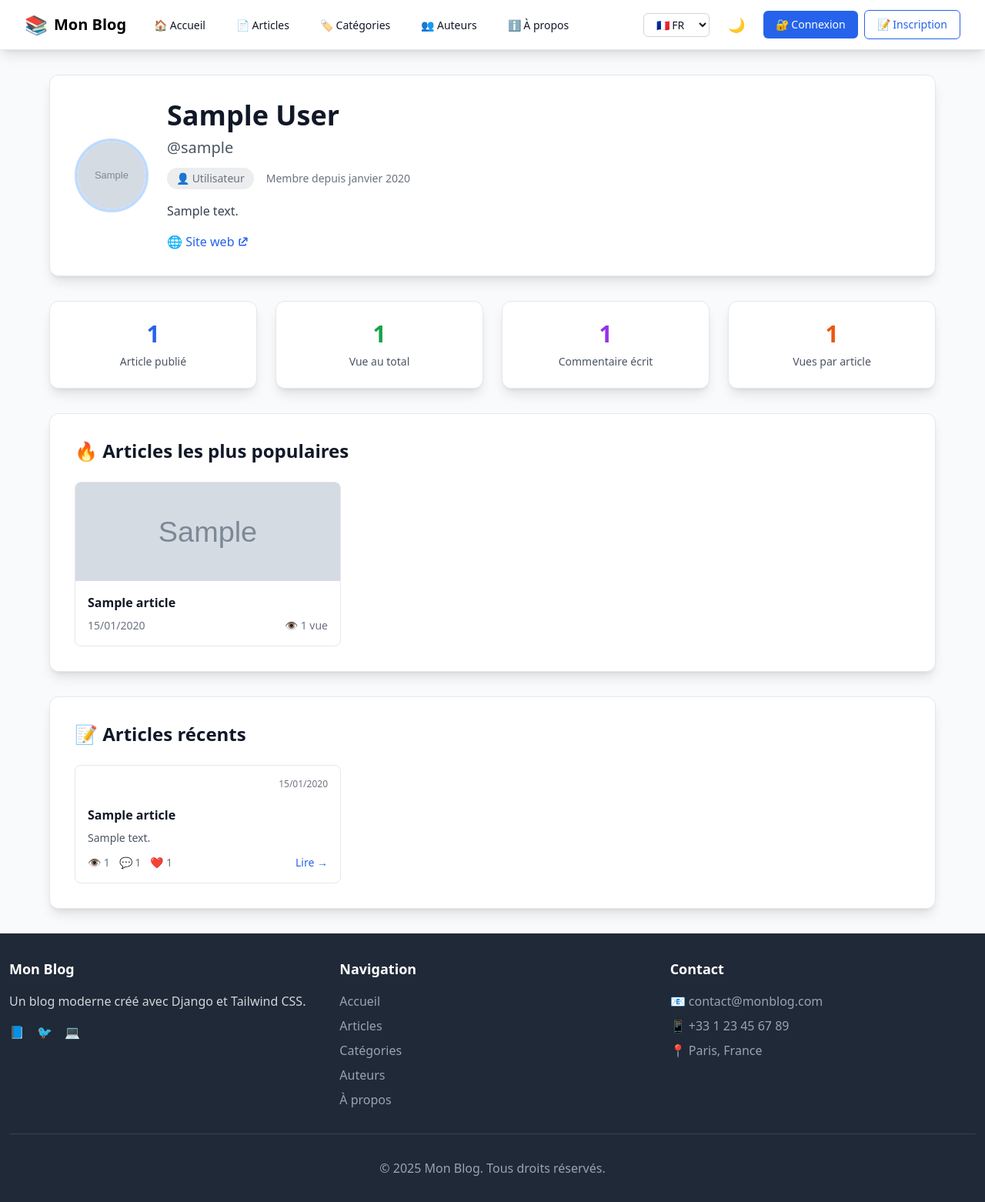
After one commit to GregoryBT/python_django, a Django app: a page that uses mon_site_web/blog/templates/blog/profil_public.html in a window 1280 px wide. The commit adds this page. Shown: the whole page at 77% size. Run offline with Django 5.2, Linux system fonts and the light colour scheme; tables that the repository leaves empty hold one stand-in row (values such as "Sample post"); grey boxes marked "Sample" are stand-in pictures; some libraries are stand-ins or nearby versions.

Commit message:
Ajout profil

```diff
--- /dev/null
+++ b/mon_site_web/blog/templates/blog/profil_public.html
@@ -0,0 +1,223 @@
+{% extends 'blog/base.html' %}
+{% load i18n %}
+
+{% block title %}{{ user_profile.get_full_name|default:user_profile.username }} - {% trans "Blog Académique Universitaire" %}{% endblock %}
+
+{% block content %}
+<div class="max-w-6xl mx-auto">
+    <!-- En-tête du profil public -->
+    <div class="bg-white dark:bg-gray-800 rounded-xl shadow-lg p-8 mb-8 border border-gray-200 dark:border-gray-700">
+        <div class="flex items-center space-x-6">
+            <div class="flex-shrink-0">
+                {% if profil_user.avatar %}
+                <img src="{{ profil_user.avatar.url }}" alt="{% trans 'Avatar' %}"
+                    class="w-24 h-24 rounded-full object-cover border-4 border-blue-200 dark:border-blue-700">
+                {% else %}
+                <div
+                    class="w-24 h-24 bg-gradient-to-br from-blue-500 to-purple-600 rounded-full flex items-center justify-center text-white text-3xl font-bold border-4 border-blue-200 dark:border-blue-700">
+                    {{ user_profile.first_name|first|default:user_profile.username|first|upper }}
+                </div>
+                {% endif %}
+            </div>
+            <div class="flex-1">
+                <h1 class="text-4xl font-bold text-gray-900 dark:text-white mb-2">
+                    {{ user_profile.get_full_name|default:user_profile.username }}
+                </h1>
+                <p class="text-xl text-gray-600 dark:text-gray-400 mb-3">@{{ user_profile.username }}</p>
+                <div class="flex items-center space-x-4 mb-4">
+                    <span class="inline-flex items-center px-3 py-1 rounded-full text-sm font-medium"
+                        style="background-color: {% if profil_user.role == 'administrateur' %}#ef4444{% else %}#6b7280{% endif %}20; color: {% if profil_user.role == 'administrateur' %}#ef4444{% else %}#6b7280{% endif %};">
+                        {% if profil_user.role == 'administrateur' %}👑{% else %}👤{% endif %}
+                        {{ profil_user.get_role_display }}
+                    </span>
+                    <span class="text-sm text-gray-500 dark:text-gray-400">
+                        {% trans "Membre depuis" %} {{ stats.membre_depuis|date:"F Y" }}
+                    </span>
+                </div>
+
+                {% if profil_user.bio %}
+                <p class="text-gray-700 dark:text-gray-300 mb-4">{{ profil_user.bio }}</p>
+                {% endif %}
+
+                {% if profil_user.site_web %}
+                <a href="{{ profil_user.site_web }}" target="_blank"
+                    class="inline-flex items-center text-blue-600 hover:text-blue-700 dark:text-blue-400 dark:hover:text-blue-300">
+                    🌐 {% trans "Site web" %}
+                    <svg class="w-4 h-4 ml-1" fill="currentColor" viewBox="0 0 20 20">
+                        <path d="M11 3a1 1 0 100 2h2.586l-6.293 6.293a1 1 0 101.414 1.414L15 6.414V9a1 1 0 102 0V4a1 1 0 00-1-1h-5z"></path>
+                        <path d="M5 5a2 2 0 00-2 2v8a2 2 0 002 2h8a2 2 0 002-2v-1a1 1 0 10-2 0v1H5V7h1a1 1 0 000-2H5z"></path>
+                    </svg>
+                </a>
+                {% endif %}
+            </div>
+
+            <!-- Actions si c'est son propre profil -->
+            {% if est_mon_profil %}
+            <div class="flex-shrink-0">
+                <a href="{% url 'profil' %}"
+                   class="bg-blue-600 hover:bg-blue-700 text-white px-4 py-2 rounded-lg font-medium transition-colors duration-200">
+                    ⚙️ {% trans "Modifier mon profil" %}
+                </a>
+            </div>
+            {% endif %}
+        </div>
+    </div>
+
+    <!-- Statistiques publiques -->
+    <div class="grid grid-cols-1 md:grid-cols-4 gap-6 mb-8">
+        <div class="bg-white dark:bg-gray-800 rounded-xl shadow-lg p-6 text-center border border-gray-200 dark:border-gray-700">
+            <div class="text-3xl font-bold text-blue-600 dark:text-blue-400 mb-2">{{ stats.articles_publies }}</div>
+            <div class="text-sm text-gray-600 dark:text-gray-400">{% trans "Article" %}{{ stats.articles_publies|pluralize }} {% trans "publié" %}{{ stats.articles_publies|pluralize }}</div>
+        </div>
+
+        <div class="bg-white dark:bg-gray-800 rounded-xl shadow-lg p-6 text-center border border-gray-200 dark:border-gray-700">
+            <div class="text-3xl font-bold text-green-600 dark:text-green-400 mb-2">{{ stats.total_vues }}</div>
+            <div class="text-sm text-gray-600 dark:text-gray-400">{% trans "Vue" %}{{ stats.total_vues|pluralize }} {% trans "au total" %}</div>
+        </div>
+
+        <div class="bg-white dark:bg-gray-800 rounded-xl shadow-lg p-6 text-center border border-gray-200 dark:border-gray-700">
+            <div class="text-3xl font-bold text-purple-600 dark:text-purple-400 mb-2">{{ stats.commentaires_ecrits }}</div>
+            <div class="text-sm text-gray-600 dark:text-gray-400">{% trans "Commentaire" %}{{ stats.commentaires_ecrits|pluralize }} {% trans "écrit" %}{{ stats.commentaires_ecrits|pluralize }}</div>
+        </div>
+
+        <div class="bg-white dark:bg-gray-800 rounded-xl shadow-lg p-6 text-center border border-gray-200 dark:border-gray-700">
+            <div class="text-3xl font-bold text-orange-600 dark:text-orange-400 mb-2">
+                {% if stats.articles_publies > 0 %}
+                    {% widthratio stats.total_vues 1 stats.articles_publies %}
+                {% else %}
+                    0
+                {% endif %}
+            </div>
+            <div class="text-sm text-gray-600 dark:text-gray-400">{% trans "Vues par article" %}</div>
+        </div>
+    </div>
+
+    <!-- Articles les plus populaires -->
+    {% if articles_populaires %}
+    <div class="bg-white dark:bg-gray-800 rounded-xl shadow-lg p-8 mb-8 border border-gray-200 dark:border-gray-700">
+        <h2 class="text-2xl font-bold text-gray-900 dark:text-white mb-6 flex items-center">
+            🔥 {% trans "Articles les plus populaires" %}
+        </h2>
+        <div class="grid grid-cols-1 md:grid-cols-3 gap-6">
+            {% for article in articles_populaires %}
+            <div class="border border-gray-200 dark:border-gray-600 rounded-lg overflow-hidden hover:shadow-md transition-shadow duration-200">
+                {% if article.image %}
+                <div class="h-32 overflow-hidden">
+                    <img src="{{ article.image.url }}" alt="{{ article.titre }}"
+                         class="w-full h-full object-cover">
+                </div>
+                {% endif %}
+
+                <div class="p-4">
+                    <h3 class="font-semibold text-gray-900 dark:text-white mb-2">
+                        <a href="{% url 'detail_article' article.id %}"
+                            class="hover:text-blue-600 dark:hover:text-blue-400 transition-colors duration-200">
+                            {{ article.titre|truncatechars:50 }}
+                        </a>
+                    </h3>
+
+                    <div class="flex items-center justify-between text-sm text-gray-500 dark:text-gray-400">
+                        <span>{{ article.date_creation|date:"d/m/Y" }}</span>
+                        <span class="flex items-center">
+                            👁️ {{ article.nombre_vues }} {% trans "vue" %}{{ article.nombre_vues|pluralize }}
+                        </span>
+                    </div>
+                </div>
+            </div>
+            {% endfor %}
+        </div>
+    </div>
+    {% endif %}
+
+    <!-- Articles récents -->
+    {% if articles_recents %}
+    <div class="bg-white dark:bg-gray-800 rounded-xl shadow-lg p-8 border border-gray-200 dark:border-gray-700">
+        <div class="flex items-center justify-between mb-6">
+            <h2 class="text-2xl font-bold text-gray-900 dark:text-white flex items-center">
+                📝 {% trans "Articles récents" %}
+            </h2>
+            {% if stats.articles_publies > 6 %}
+            <a href="{% url 'articles' %}?auteur={{ user_profile.username }}"
+               class="text-blue-600 hover:text-blue-700 dark:text-blue-400 dark:hover:text-blue-300 font-medium">
+                {% trans "Voir tous" %} →
+            </a>
+            {% endif %}
+        </div>
+
+        <div class="grid grid-cols-1 md:grid-cols-2 lg:grid-cols-3 gap-6">
+            {% for article in articles_recents %}
+            <div class="border border-gray-200 dark:border-gray-600 rounded-lg p-4 hover:shadow-md transition-shadow duration-200">
+                <div class="flex items-start justify-between mb-3">
+                    {% if article.categorie %}
+                    <span class="inline-block px-2 py-1 text-xs font-semibold rounded-full text-white"
+                          style="background-color: {{ article.categorie.couleur }};">
+                        {{ article.categorie.nom }}
+                    </span>
+                    {% endif %}
+                    <span class="text-xs text-gray-500 dark:text-gray-400">
+                        {{ article.date_creation|date:"d/m/Y" }}
+                    </span>
+                </div>
+
+                <h3 class="font-semibold text-gray-900 dark:text-white mb-2">
+                    <a href="{% url 'detail_article' article.id %}"
+                        class="hover:text-blue-600 dark:hover:text-blue-400 transition-colors duration-200">
+                        {{ article.titre|truncatechars:60 }}
+                    </a>
+                </h3>
+
+                <p class="text-gray-600 dark:text-gray-400 text-sm mb-3">
+                    {{ article.resume|default:article.contenu|truncatewords:15|safe }}
+                </p>
+
+                <div class="flex items-center justify-between text-sm text-gray-500 dark:text-gray-400">
+                    <div class="flex items-center space-x-3">
+                        <span class="flex items-center">
+                            👁️ {{ article.nombre_vues }}
+                        </span>
+                        <span class="flex items-center">
+                            💬 {{ article.commentaires.count }}
+                        </span>
+                        <span class="flex items-center">
+                            ❤️ {{ article.likes.count }}
+                        </span>
+                    </div>
+
+                    <a href="{% url 'detail_article' article.id %}"
+                       class="text-blue-600 hover:text-blue-700 dark:text-blue-400 dark:hover:text-blue-300 font-medium">
+                        {% trans "Lire" %} →
+                    </a>
+                </div>
+            </div>
+            {% endfor %}
+        </div>
+    </div>
+    {% else %}
+    <!-- Aucun article publié -->
+    <div class="bg-gray-50 dark:bg-gray-800 border-2 border-dashed border-gray-300 dark:border-gray-600 rounded-xl p-12 text-center">
+        <div class="text-6xl mb-4">📝</div>
+        <h3 class="text-2xl font-bold text-gray-900 dark:text-white mb-4">
+            {% if est_mon_profil %}
+                {% trans "Vous n'avez pas encore publié d'articles" %}
+            {% else %}
+                {% trans "Aucun article publié" %}
+            {% endif %}
+        </h3>
+        <p class="text-gray-600 dark:text-gray-400 mb-6">
+            {% if est_mon_profil %}
+                {% trans "Commencez par écrire votre premier article et partagez vos connaissances avec la communauté." %}
+            {% else %}
+                {% trans "Cet utilisateur n'a pas encore publié d'articles." %}
+            {% endif %}
+        </p>
+        {% if est_mon_profil and user.profil.peut_creer_article %}
+        <a href="{% url 'ajouter_article' %}"
+           class="inline-flex items-center space-x-2 bg-blue-600 hover:bg-blue-700 text-white px-6 py-3 rounded-lg font-medium transition-colors duration-200">
+            <span>✍️</span>
+            <span>{% trans "Écrire mon premier article" %}</span>
+        </a>
+        {% endif %}
+    </div>
+    {% endif %}
+</div>
+{% endblock %}
--- a/mon_site_web/blog/views.py
+++ b/mon_site_web/blog/views.py
@@ -841,3 +841,33 @@ def traiter_signalement(request, signalement_id):
         return redirect('gerer_signalements')
 
     return redirect('gerer_signalements')
+
+
+def profil_public_view(request, username):
+    """Vue du profil public d'un utilisateur"""
+    user = get_object_or_404(User, username=username)
+    profil_user = user.profil
+
+    # Calculer les statistiques publiques
+    articles_user = Article.objects.filter(user_auteur=user, est_publie=True)
+    stats = {
+        'articles_publies': articles_user.count(),
+        'total_vues': sum(article.nombre_vues for article in articles_user),
+        'commentaires_ecrits': Commentaire.objects.filter(user_auteur=user, est_approuve=True).count(),
+        'membre_depuis': user.date_joined,
+    }
+
+    # Articles récents (seulement les publiés)
+    articles_recents = articles_user.order_by('-date_creation')[:6]
+
+    # Articles les plus populaires de cet auteur
+    articles_populaires = articles_user.order_by('-nombre_vues')[:3]
+
+    return render(request, 'blog/profil_public.html', {
+        'profil_user': profil_user,
+        'user_profile': user,
+        'stats': stats,
+        'articles_recents': articles_recents,
+        'articles_populaires': articles_populaires,
+        'est_mon_profil': request.user == user,
+    })
```
Also changed, not shown: mon_site_web/blog/models.py (+14 -0 lines), mon_site_web/blog/templates/blog/analytics.html (+10 -1 lines), mon_site_web/blog/templates/blog/articles.html (+7 -0 lines), mon_site_web/blog/templates/blog/auteurs.html (+6 -1 lines), mon_site_web/blog/templates/blog/detail_article.html (+9 -0 lines), mon_site_web/blog/templates/blog/home.html (+15 -1 lines), mon_site_web/blog/templates/blog/moderation.html (+12 -1 lines).
